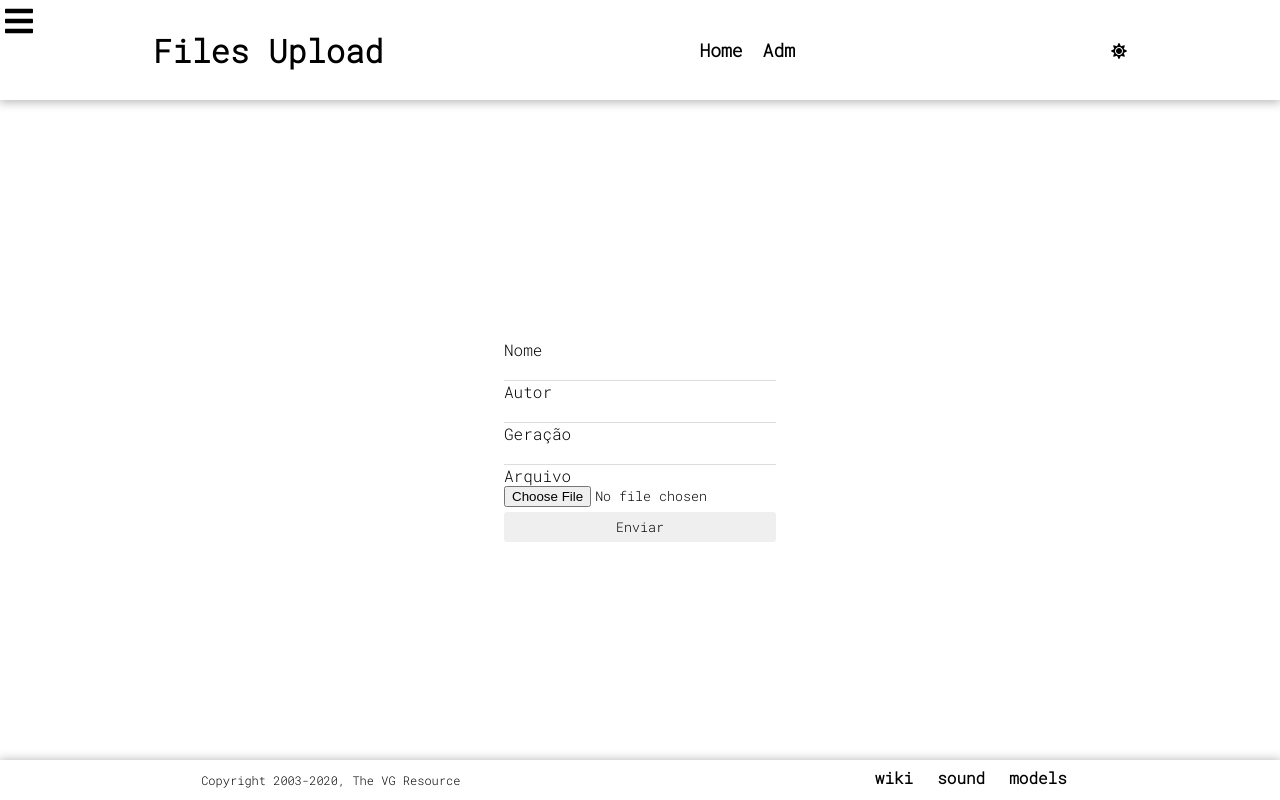
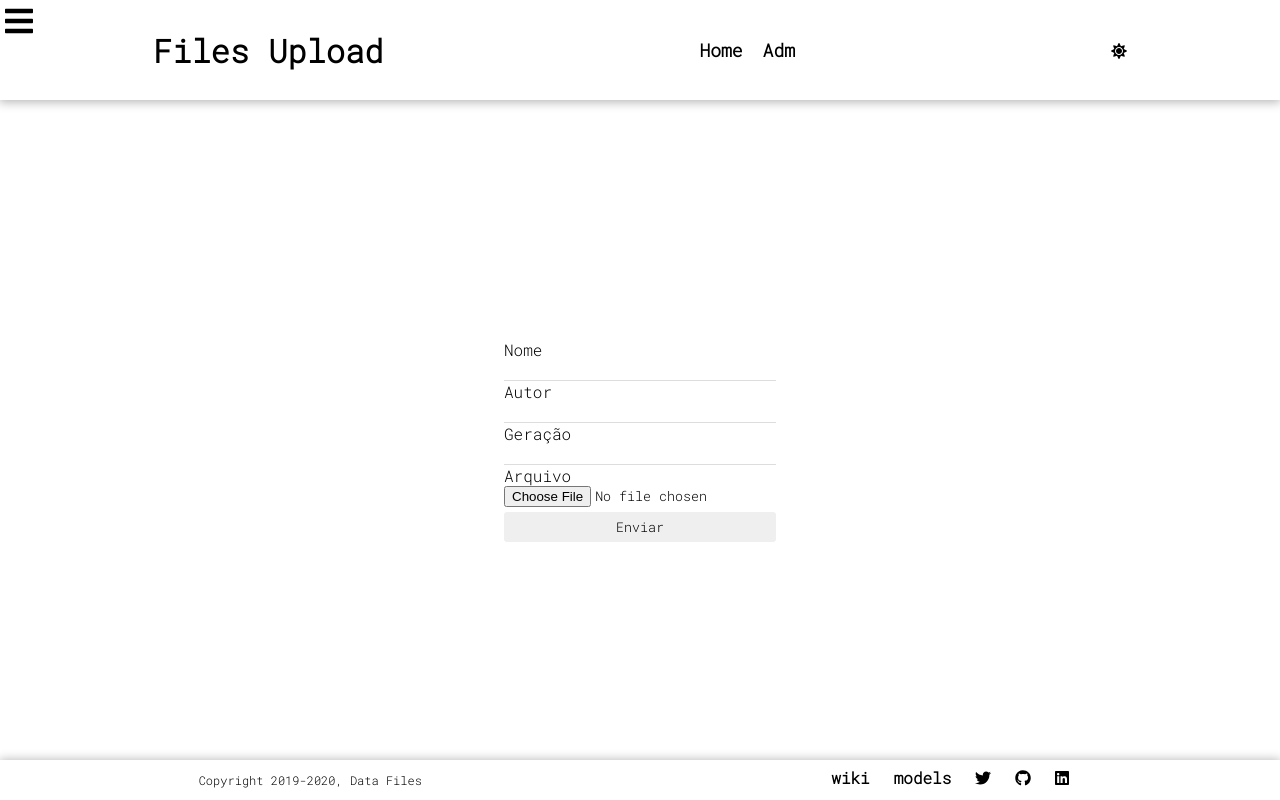
Before and after one commit to lucasnetwork/Files-Upload, a React (Create React App) app in the folder web/: page /adm in a window 1280 px wide. Built offline with nearby package versions, Linux system fonts and the light colour scheme; no server answers.

Commit message:
improvement(web): add links of social redes in the footer

```diff
--- a/web/package.json
+++ b/web/package.json
@@ -4,6 +4,7 @@
   "private": true,
   "dependencies": {
     "@fortawesome/fontawesome-svg-core": "^1.2.26",
+    "@fortawesome/free-brands-svg-icons": "^5.12.1",
     "@fortawesome/free-solid-svg-icons": "^5.12.0",
     "@fortawesome/react-fontawesome": "^0.1.8",
     "@testing-library/jest-dom": "^4.2.4",
--- a/web/src/components/layout/Footer.jsx
+++ b/web/src/components/layout/Footer.jsx
@@ -1,19 +1,21 @@
 import React from 'react'
 import {Link} from 'react-router-dom'
+import {FontAwesomeIcon} from '@fortawesome/react-fontawesome'
+import {faTwitter,faGithub,faLinkedin} from '@fortawesome/free-brands-svg-icons'
 import '../../styles/footer.scss'
 export default () => (
     <footer className="footer">
-        <p>Copyright 2003-2020, The VG Resource</p>
+        <p>Copyright 2019-2020, Data Files</p>
         <aside>
             <Link>
                 <li>wiki</li>
             </Link>
             <Link>
-                <li>sound</li>
-            </Link>
-            <Link>
                 <li>models</li>
             </Link>
+            <a href="https://twitter.com/LucasRi25613630"><FontAwesomeIcon icon={faTwitter}/></a>
+            <a href="https://github.com/lucasnetwork"><FontAwesomeIcon icon={faGithub}/></a>
+            <a href="https://www.linkedin.com/in/lucas-ribeiro-22338b178/"><FontAwesomeIcon icon={faLinkedin}/></a>
         </aside>
     </footer>
 )
```
